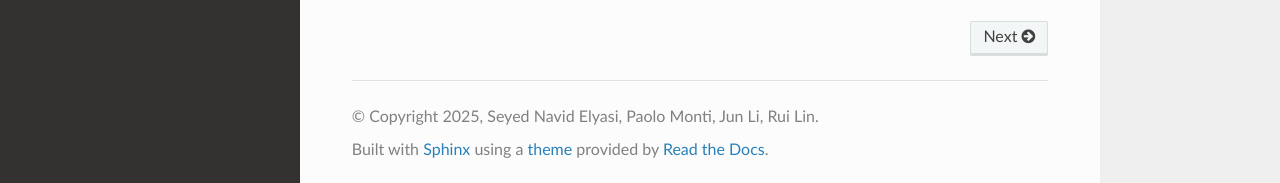
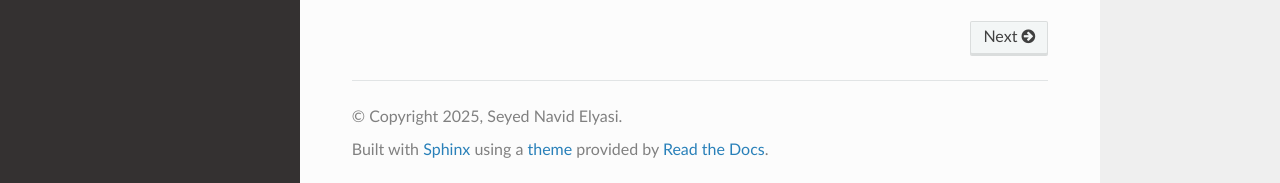
Before and after one commit to nelyasi/QdcEm, a Sphinx documentation site: the page built from docs/index.rst, in a window 1280 px wide and 900 px high, scrolled down 1596 px. Shown: the part 714-897 px from the top of the window. Built offline with Sphinx 7.4.7 and the Read the Docs theme 3.1.0, drawn with Linux system fonts in a browser that asks for light colours.

Commit message:
version update

```diff
--- a/docs/conf.py
+++ b/docs/conf.py
@@ -2,8 +2,8 @@ import os
 import sys
 
 project = 'QdcEm'
-copyright = '2025, Seyed Navid Elyasi, Paolo Monti, Jun Li, Rui Lin'
-author = 'Seyed Navid Elyasi, Paolo Monti, Jun Li, Rui Lin'
+copyright = '2025, Seyed Navid Elyasi'
+author = 'Seyed Navid Elyasi'
 release = '1.0'
 
 extensions = []
--- a/docs/index.rst
+++ b/docs/index.rst
@@ -9,7 +9,7 @@ QdcEm: Quantum Data Center Emulator
 .. image:: https://img.shields.io/badge/arXiv-2509.04029-red
    :target: https://arxiv.org/abs/2509.04029
 
-.. image:: https://img.shields.io/badge/Qiskit-0.52.0-6929C4
+.. image:: https://img.shields.io/badge/Qiskit-2.4.1-6929C4
    :target: https://qiskit.org
 
 **A hardware-compatible framework for emulating Quantum Data Centers on
```
